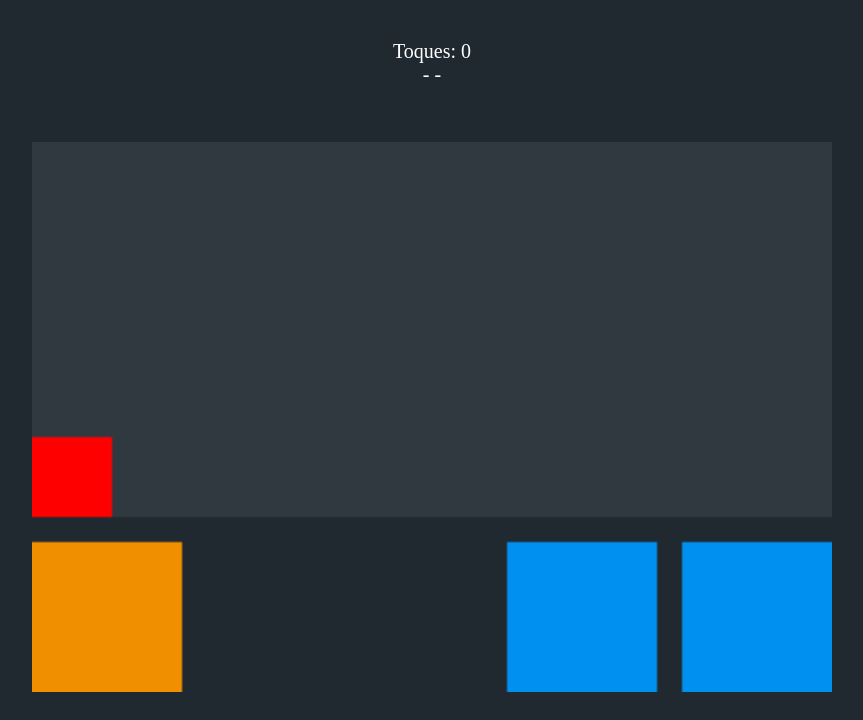
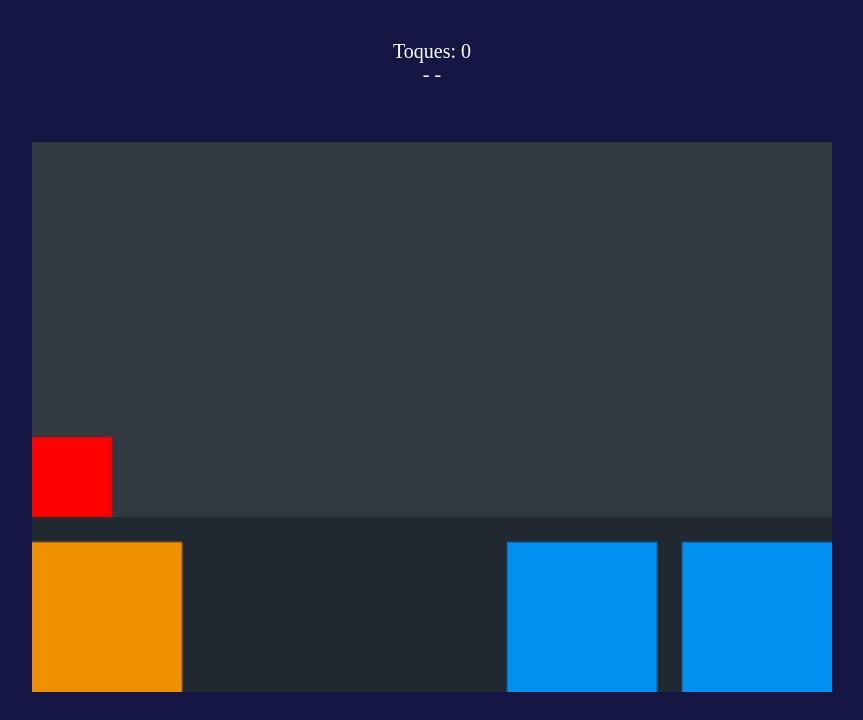
Before and after one commit to rianrp/rianrp.github.io, a plain HTML site: page tela.html in a window 1280 px wide. Shown: the part 80-800 px from the top of the page, without its empty margins (208-1071 px from the left). Drawn offline with Linux system fonts and the light colour scheme.

Commit message:
Update touch-controller.css
Nova cor,

```diff
--- a/touch-controller.css
+++ b/touch-controller.css
@@ -16,7 +16,7 @@ html {
 body {
 
   align-content:space-around;
-  background-color:#202830;
+  background-color:#151644;
   color:#ffffff;
   display:grid;
   justify-content:center;
```
